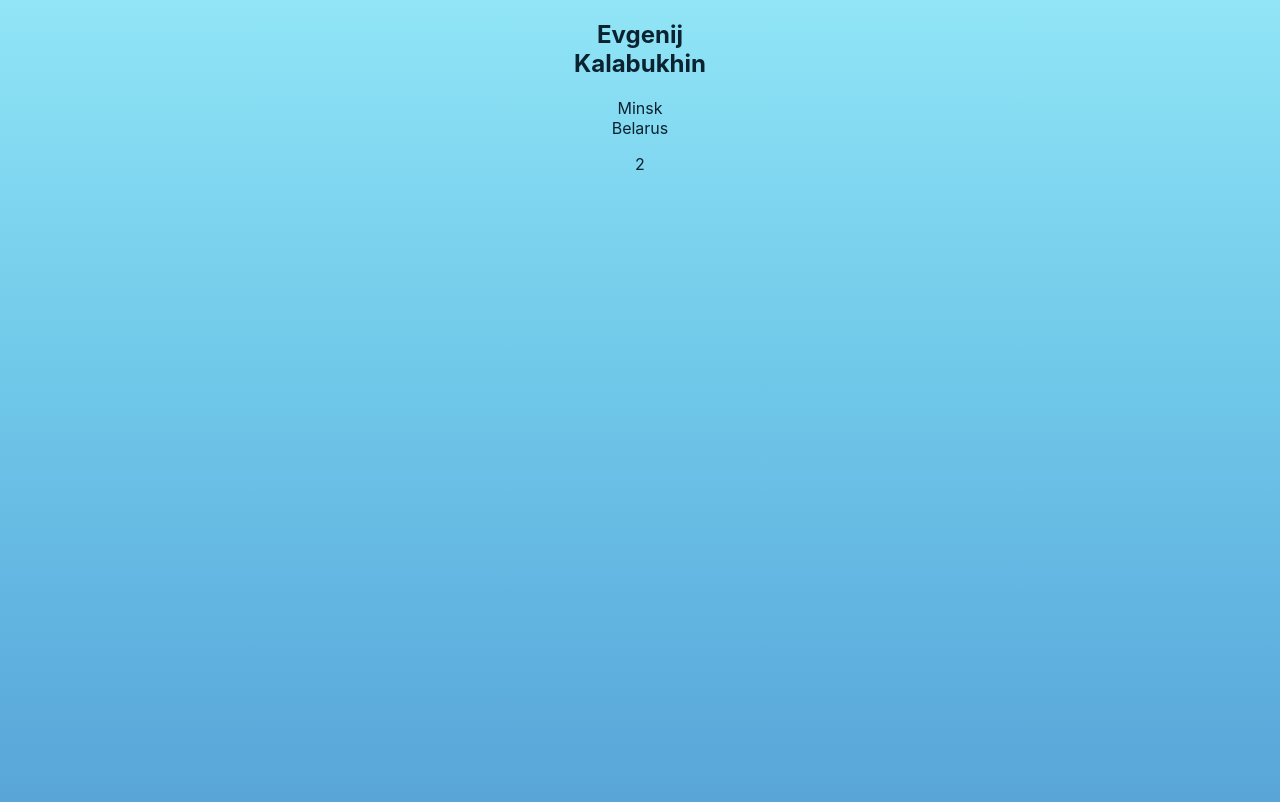
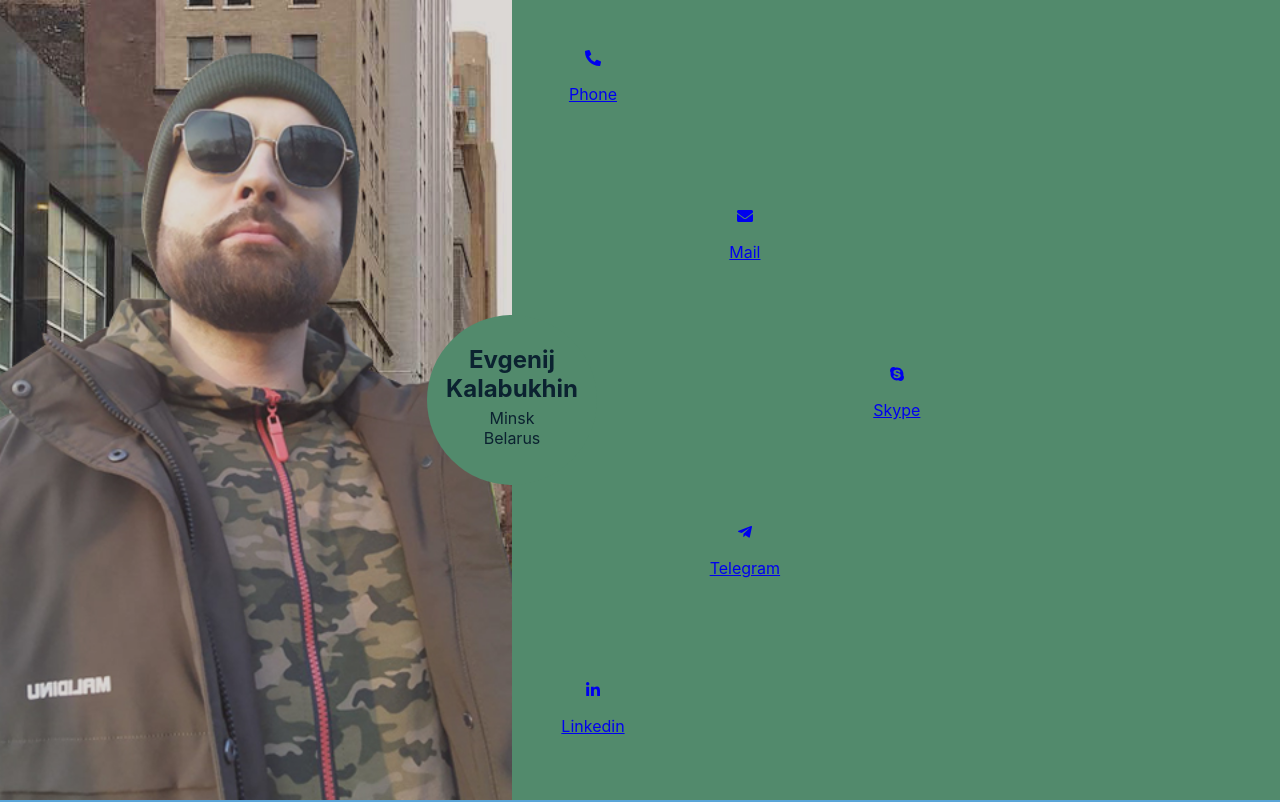
Before and after one commit to EK-machine/promo, a React (Create React App) app: page / in a window 1280 px wide. Shown: the top 802 px of the page. Built offline with nearby package versions, Linux system fonts and the light colour scheme.

Commit message:
made preheader buttons layout

```diff
--- a/src/components/Preheader.jsx
+++ b/src/components/Preheader.jsx
@@ -2,13 +2,13 @@ import React, { useRef } from 'react';
 import classNames from 'classnames';
 import { useIntersection } from 'react-use';
 import './preheader.css';
-// import { faPhoneAlt, faEnvelope } from '@fortawesome/free-solid-svg-icons';
-// import {
-//   faLinkedinIn,
-//   faTelegramPlane,
-//   faSkype,
-// } from '@fortawesome/free-brands-svg-icons';
-// import { FontAwesomeIcon } from '@fortawesome/react-fontawesome';
+import { faPhoneAlt, faEnvelope } from '@fortawesome/free-solid-svg-icons';
+import {
+  faLinkedinIn,
+  faTelegramPlane,
+  faSkype,
+} from '@fortawesome/free-brands-svg-icons';
+import { FontAwesomeIcon } from '@fortawesome/react-fontawesome';
 
 function Preheader() {
   const preheaderRef = useRef(null);
@@ -31,7 +31,13 @@ function Preheader() {
   return (
     <div ref={preheaderRef} className="preheader__container">
       <div className={preheaderClasses}>
-        <section className="preheader__img-container" />
+        <section className="preheader__img-container">
+          <img
+            className="preheader__img"
+            src="/images/avatar.jpg"
+            alt="EK-face"
+          />
+        </section>
         <section className="preheader__contacts-container">
           <div className="preheader__bio-container">
             <h1 className="preheader__bio-name">
@@ -45,7 +51,74 @@ function Preheader() {
               Belarus
             </p>
           </div>
-          2
+          <div className="preheader__contacts-container_left">
+            <div className="preheader__contact-item">
+              <div className="preheader__contact-phone">
+                <a className="preheader__contact-link" href="#">
+                  <FontAwesomeIcon
+                    className="preheader__contact-link_icon"
+                    icon={faPhoneAlt}
+                  />
+                  <p className="preheader__contact-link_text">Phone</p>
+                </a>
+              </div>
+            </div>
+            <div className="preheader__contact-item" />
+            <div className="preheader__contact-item" />
+            <div className="preheader__contact-item" />
+            <div className="preheader__contact-item">
+              <div className="preheader__contact-mail">
+                <a className="preheader__contact-link" href="#">
+                  <FontAwesomeIcon
+                    className="preheader__contact-link_icon"
+                    icon={faEnvelope}
+                  />
+                  <p className="preheader__contact-link_text">Mail</p>
+                </a>
+              </div>
+            </div>
+            <div className="preheader__contact-item" />
+            <div className="preheader__contact-item" />
+            <div className="preheader__contact-item" />
+            <div className="preheader__contact-item">
+              <div className="preheader__contact-skype">
+                <a className="preheader__contact-link" href="#">
+                  <FontAwesomeIcon
+                    className="preheader__contact-link_icon"
+                    icon={faSkype}
+                  />
+                  <p className="preheader__contact-link_text">Skype</p>
+                </a>
+              </div>
+            </div>
+            <div className="preheader__contact-item" />
+            <div className="preheader__contact-item">
+              <div className="preheader__contact-telegram">
+                <a className="preheader__contact-link" href="#">
+                  <FontAwesomeIcon
+                    className="preheader__contact-link_icon"
+                    icon={faTelegramPlane}
+                  />
+                  <p className="preheader__contact-link_text">Telegram</p>
+                </a>
+              </div>
+            </div>
+            <div className="preheader__contact-item" />
+            <div className="preheader__contact-item">
+              <div className="preheader__contact-linkedin">
+                <a className="preheader__contact-link" href="#">
+                  <FontAwesomeIcon
+                    className="preheader__contact-link_icon"
+                    icon={faLinkedinIn}
+                  />
+                  <p className="preheader__contact-link_text">Linkedin</p>
+                </a>
+              </div>
+            </div>
+            <div className="preheader__contact-item" />
+            <div className="preheader__contact-item" />
+          </div>
+          <div className="preheader__contacts-container_right" />
         </section>
 
         {/* <section className="preheader__item preheader__img-container">
--- a/src/components/preheader.css
+++ b/src/components/preheader.css
@@ -1,18 +1,9 @@
 .preheader__container {
   margin: 0;
   padding: 0;
-
-  background-image: linear-gradient(
-    to bottom,
-    #91e5f6,
-    #7ed5ef,
-    #6ec6e8,
-    #62b5e1,
-    #59a5d8
-  );
+  background-color: #528a6c;
   color: var(--active-color);
   height: 100vh;
-  position: sticky;
   top: 0px;
 }
 .preheader__opacity-container {
@@ -26,31 +17,64 @@
   flex-wrap: wrap;
   position: relative;
 }
-/*
+
 .preheader__img-container {
   flex-basis: 40%;
   flex-grow: 4;
   flex-shrink: 6;
   order: -1;
   height: 100vh;
-  background-image: url('./preheader_back.jpg');
-  background-size: contain;
-  background-position: center;
   overflow: hidden;
-}*/
-/*
+  display: flex;
+  justify-content: center;
+}
+
+.preheader__img {
+  min-height: 100%;
+}
+
 .preheader__contacts-container {
   flex-basis: 60%;
   flex-grow: 6;
   flex-shrink: 4;
   order: 0;
   height: 100vh;
-  background-color: blue;
+
+  display: flex;
+  flex-direction: row;
+  flex-wrap: nowrap;
+}
+
+.preheader__contacts-container_left {
+  flex-basis: 60%;
+  order: -1;
+  flex-grow: 6;
+  flex-shrink: 4;
+  display: grid;
+  grid-template-columns: 1fr 1fr 1fr;
+  grid-template-rows: 1fr 1fr 1fr 1fr 1fr;
+  margin: 0;
+  padding: 5px;
+}
+
+.preheader__contact-item {
+  min-width: 80px;
+  min-height: 80px;
+  display: flex;
+  justify-content: center;
+  align-items: center;
+}
+
+.preheader__contacts-container_right {
+  flex-basis: 40%;
+  order: 0;
+  flex-grow: 4;
+  flex-shrink: 6;
 }
 
 .preheader__bio-container {
   position: absolute;
-  background-color: green;
+  background-color: #528a6c;
   top: 50%;
   transform: translate(-50%, -50%);
   width: 150px;
@@ -65,4 +89,4 @@
 
 .preheader__bio-paragraph {
   margin: 0;
-} */
+}
```
Also changed, not shown: public/images/avatar.JPG.
